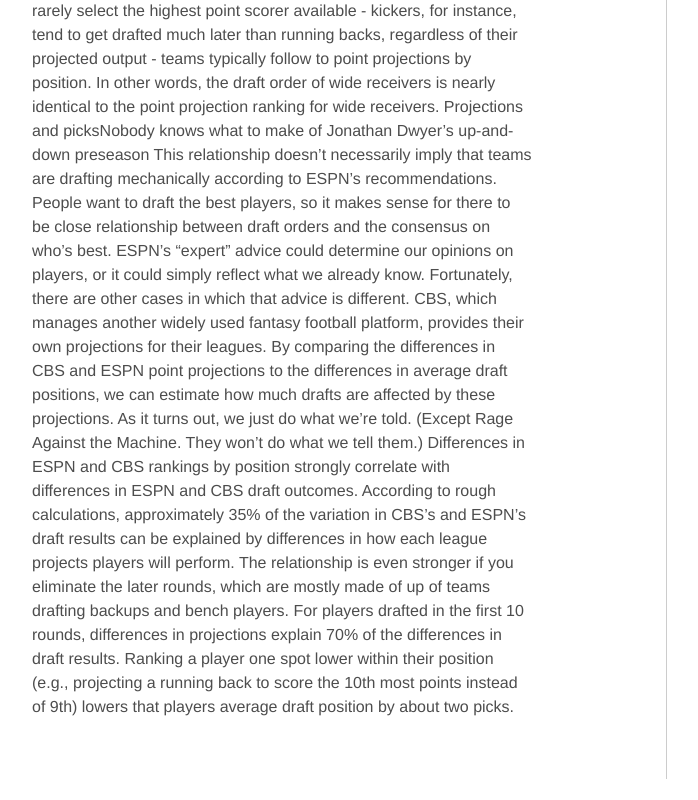
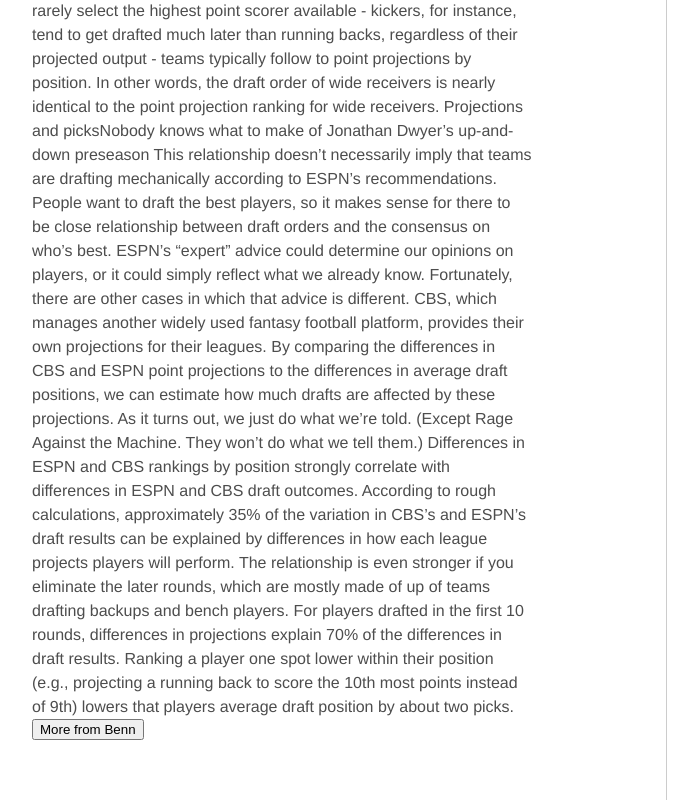
Before and after one commit to brittonstanfill/svbtle, a plain HTML site: page index.html in a window 1280 px wide. Shown: the part 959-1759 px from the top of the page, without its empty margins (102-800 px from the left). Before the commit the page ends 1738 px from the top, so only its background shows below. Drawn offline with Linux system fonts and the light colour scheme.

Commit message:
adds the button

```diff
--- a/index.html
+++ b/index.html
@@ -29,6 +29,7 @@
 
 				The relationship is even stronger if you eliminate the later rounds, which are mostly made of up of teams drafting backups and bench players. For players drafted in the first 10 rounds, differences in projections explain 70% of the differences in draft results. Ranking a player one spot lower within their position (e.g., projecting a running back to score the 10th most points instead of 9th) lowers that players average draft position by about two picks.
 			</p>
+			<button>More from Benn</button>
 		</article>
 	</div>
 	<div class="secondary"></div>
```
